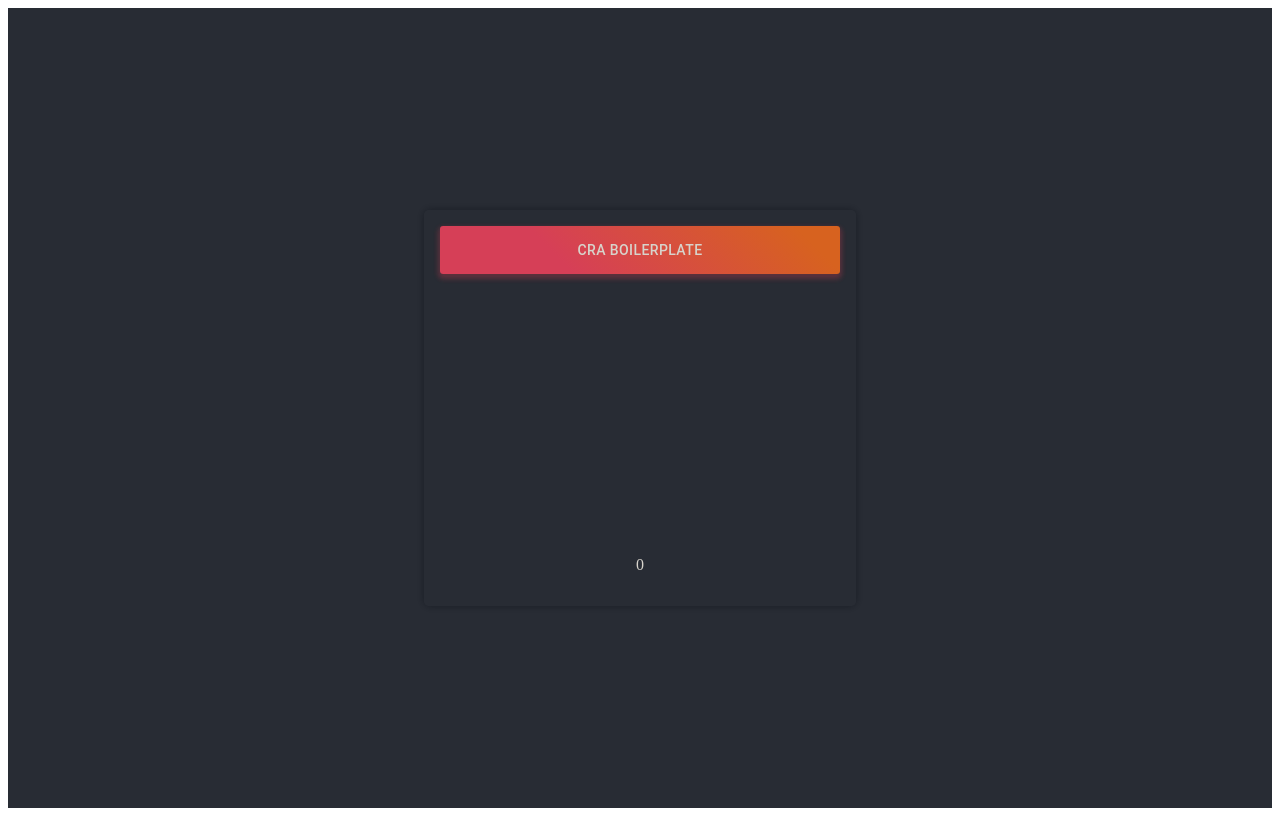
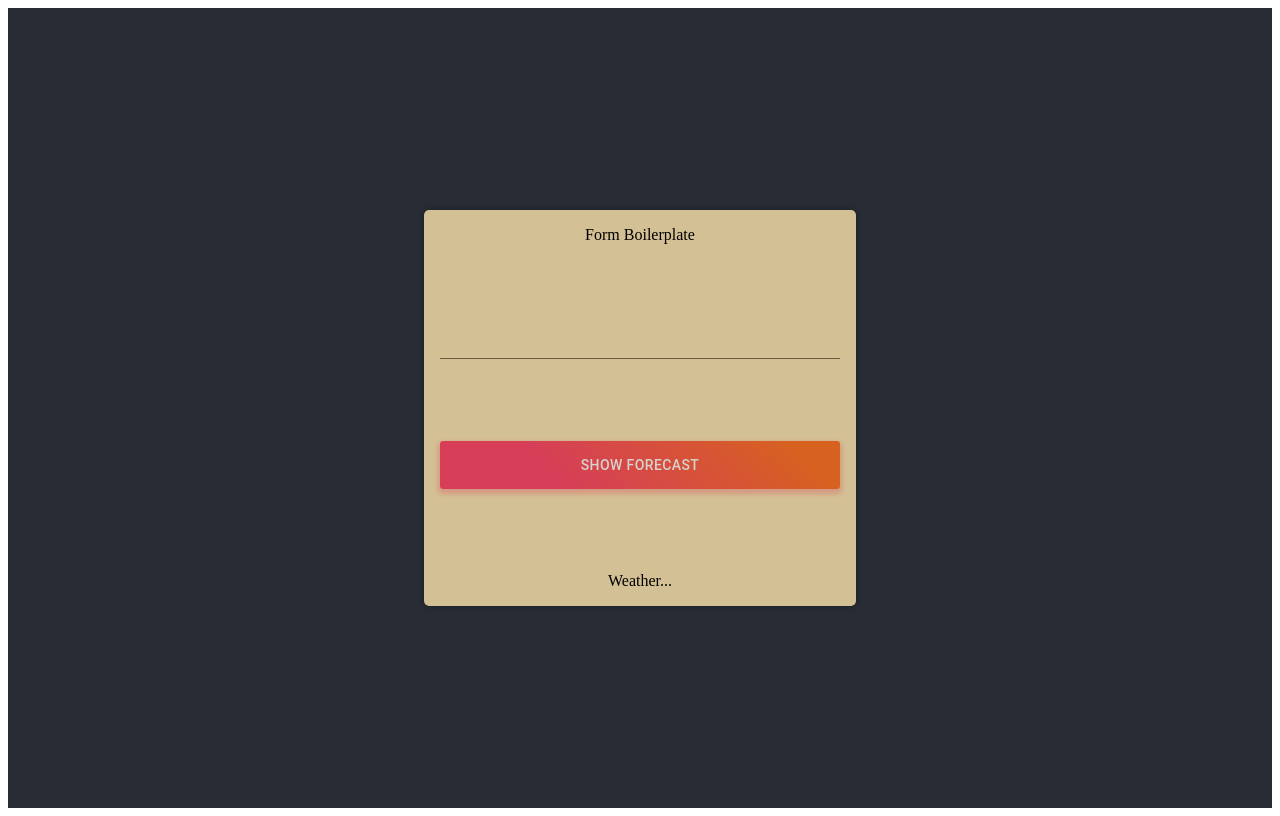
Before and after one commit to adrianghub/clime, a React (Create React App) app: page / in a window 1280 px wide. Built offline with nearby package versions, Linux system fonts and the light colour scheme; no server answers.

Commit message:
feat: create components structure

```diff
--- a/src/App.jsx
+++ b/src/App.jsx
@@ -1,9 +1,9 @@
 import React, { useEffect } from "react";
 import { makeStyles } from "@material-ui/core/styles";
 
-import Btn from "./components/Btn/Btn";
-import { useStateValue } from "./context/StateProvider";
+// import { useStateValue } from "./context/StateProvider";
 import { fetchApi } from "./api/api";
+import Form from "./components/Form/Form";
 
 const useStyles = makeStyles({
   root: {
@@ -16,24 +16,11 @@ const useStyles = makeStyles({
     justifyContent: "center",
     color: "white",
   },
-  container: {
-    position: "relative",
-    display: "flex",
-    flexDirection: "column",
-    justifyContent: "space-between",
-    width: "400px",
-    minHeight: "364px",
-    padding: "1rem",
-    borderRadius: "5px",
-    boxShadow: "0 0px 10px #111",
-    mixBlendMode: "difference",
-    userSelect: "none",
-  },
 });
 
 function App() {
   const classes = useStyles();
-  const [{ counter }] = useStateValue();
+  // const [{ counter }] = useStateValue();
 
   useEffect(() => {
     fetchApi();
@@ -41,10 +28,7 @@ function App() {
 
   return (
     <div className={classes.root}>
-      <div className={classes.container}>
-        <Btn />
-        <p>{counter}</p>
-      </div>
+      <Form />
     </div>
   );
 }
--- a/src/components/Btn/Btn.jsx
+++ b/src/components/Btn/Btn.jsx
@@ -28,7 +28,7 @@ const Btn = () => {
   }
 
   return (
-  <Button className={classes.btn} onClick={incCounterNumber}>CRA Boilerplate</Button>
+  <Button className={classes.btn} onClick={incCounterNumber}>Show Forecast</Button>
   );
 };
 
--- /dev/null
+++ b/src/components/Form/Form.jsx
@@ -0,0 +1,42 @@
+import React from "react";
+import { makeStyles } from "@material-ui/core/styles";
+import { FormControl, Input } from "@material-ui/core";
+
+import { useStateValue } from "../../context/StateProvider";
+import Result from "../Result/Result";
+import Btn from "../Btn/Btn";
+
+const useStyles = makeStyles({
+  container: {
+    color: "#282c34",
+    position: "relative",
+    display: "flex",
+    flexDirection: "column",
+    justifyContent: "space-between",
+    width: "400px",
+    minHeight: "364px",
+    padding: "1rem",
+    borderRadius: "5px",
+    boxShadow: "0 0px 10px #111",
+    mixBlendMode: "difference",
+    userSelect: "none",
+    background: "#fcecc9"
+  },
+});
+
+const Form = () => {
+  const classes = useStyles();
+  // eslint-disable-next-line
+  const [{}, dispatch] = useStateValue();
+
+  return (
+    <FormControl className={classes.container}>
+      Form Boilerplate
+      <Input color="secondary" />
+      <Btn />
+      <Result />
+    </FormControl>
+  );
+};
+
+export default Form;
--- /dev/null
+++ b/src/components/Result/Result.jsx
@@ -0,0 +1,19 @@
+import React from 'react';
+import { makeStyles } from "@material-ui/core/styles";
+
+import { useStateValue } from "../../context/StateProvider";
+
+const useStyles = makeStyles({
+});
+
+const Result = () => {
+  // const classes = useStyles();
+  // eslint-disable-next-line
+  const [{}, dispatch] = useStateValue();
+
+  return (
+  <div>Weather...</div>
+  );
+};
+
+export default Result;
```
